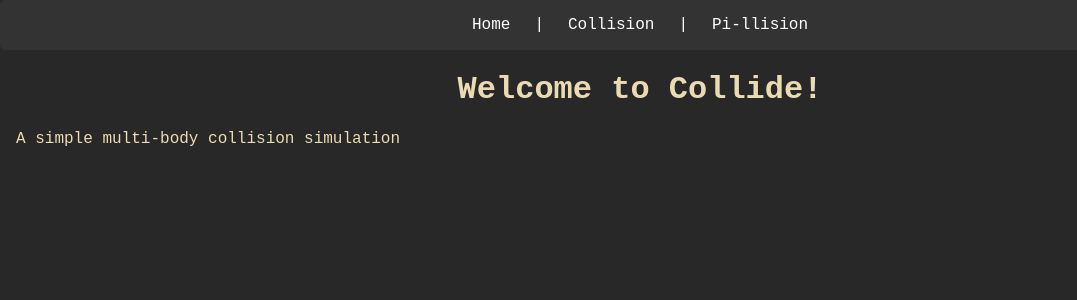
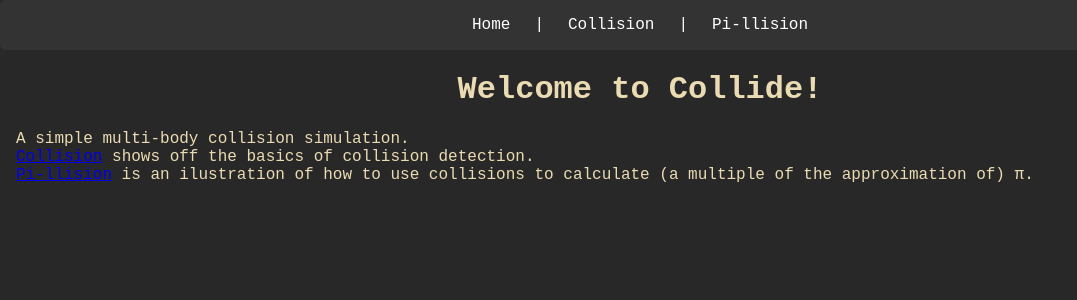
Before and after one commit to timkalan/collide, a SvelteKit app in the folder visualizer/: page / in a window 1280 px wide. Shown: the top 300 px of the page, without its empty margins (0-1077 px from the left). Built offline with nearby package versions, Linux system fonts and the light colour scheme.

Commit message:
bux fix and a bit of text

```diff
--- a/visualizer/src/routes/+page.svelte
+++ b/visualizer/src/routes/+page.svelte
@@ -3,5 +3,11 @@
 </div>
 
 <div class="description">
-  <p>A simple multi-body collision simulation</p>
+  <p>
+    A simple multi-body collision simulation.
+    <br /><a href="/collision">Collision</a>
+    shows off the basics of collision detection.
+    <br /><a href="/pillision">Pi-llision</a>
+    is an ilustration of how to use collisions to calculate (a multiple of the approximation of) π.
+  </p>
 </div>
```
Also changed, not shown: 1 other file (tests, documents, lock files or other folders).
